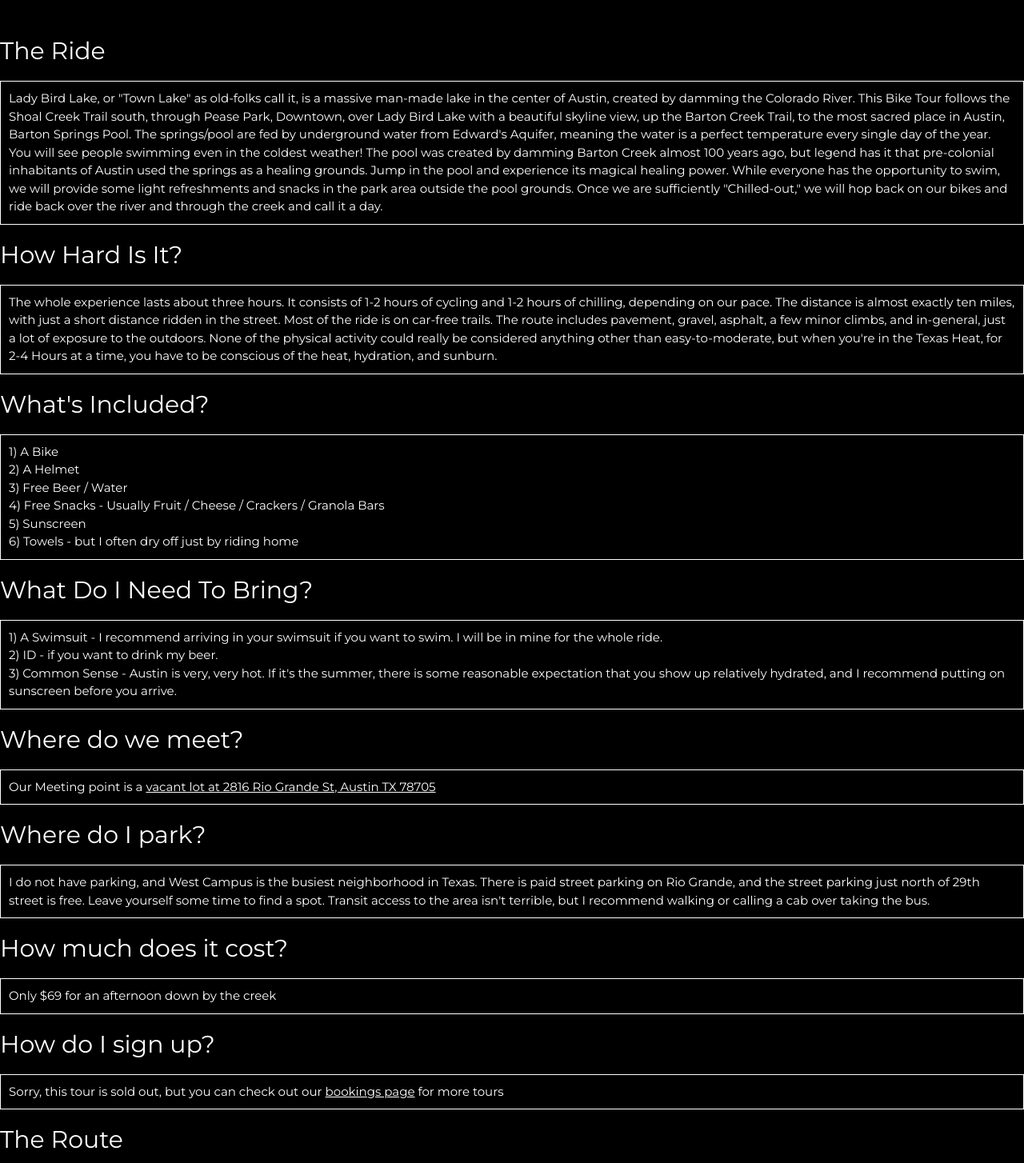
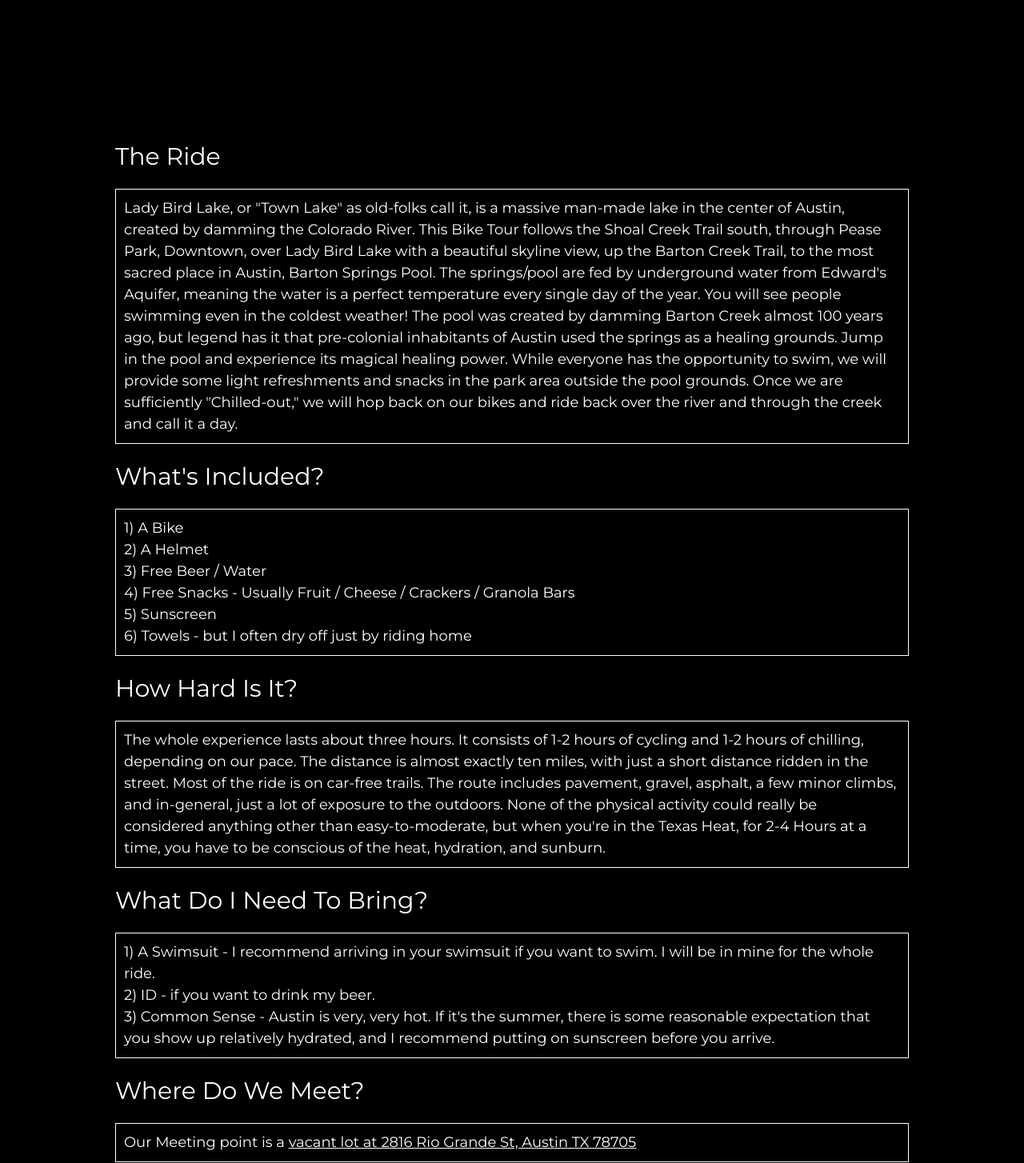
Before and after one commit to bencarneiro/biketours, a Django app: page /barton/ in a window 1280 px wide. Shown: the part 773-2227 px from the top of the page at 80% size. Run offline with Django 4.2, Linux system fonts and the light colour scheme.

Commit message:
fix css on barton page, typo on home page

```diff
--- a/app/backend/templates/barton.html
+++ b/app/backend/templates/barton.html
@@ -13,13 +13,16 @@
                 background-color: black;
                 color: white
                 }
+    p {
+        font-size:1.2rem;
+    }
     .w3-row-padding img {margin-bottom: 12px}
     /* Set the width of the sidebar to 120px */
     .w3-sidebar {width: 120px;background: #222;}
     /* Add a left margin to the "page content" that matches the width of the sidebar (120px) */
-    #main {margin-left: 120px}
+    #main {margin: 120px}
     /* Remove margins from "page content" on small screens */
-    @media only screen and (max-width: 600px) {#main {margin-left: 0}}
+    @media only screen and (max-width: 800px) {#main {margin: 0}}
     </style>
 
     <header class="w3-container w3-padding-32 w3-center w3-black" id="home">
@@ -41,6 +44,8 @@
       </header>
 
       <body class="w3-black">
+
+<div class="w3-padding-large" id="main">
         {% if confirmation %}
 
     <h2>
@@ -56,12 +61,6 @@
     </p>
 
     <h2>
-        How Hard Is It?
-    </h2>
-    <p>
-        The whole experience lasts about three hours. It consists of 1-2 hours of cycling and 1-2 hours of chilling, depending on our pace. The distance is almost exactly ten miles, with just a short distance ridden in the street. Most of the ride is on car-free trails. The route includes pavement, gravel, asphalt, a few minor climbs, and in-general, just a lot of exposure to the outdoors. None of the physical activity could really be considered anything other than easy-to-moderate, but when you're in the Texas Heat, for 2-4 Hours at a time, you have to be conscious of the heat, hydration, and sunburn.
-    </p>
-    <h2>
         What's Included?
     </h2>
     <p>
@@ -74,6 +73,12 @@
     </p>
 
     <h2>
+        How Hard Is It?
+    </h2>
+    <p>
+        The whole experience lasts about three hours. It consists of 1-2 hours of cycling and 1-2 hours of chilling, depending on our pace. The distance is almost exactly ten miles, with just a short distance ridden in the street. Most of the ride is on car-free trails. The route includes pavement, gravel, asphalt, a few minor climbs, and in-general, just a lot of exposure to the outdoors. None of the physical activity could really be considered anything other than easy-to-moderate, but when you're in the Texas Heat, for 2-4 Hours at a time, you have to be conscious of the heat, hydration, and sunburn.
+    </p>
+    <h2>
         What Do I Need To Bring?
     </h2>
     <p>
@@ -82,16 +87,19 @@
         3) Common Sense - Austin is very, very hot. If it's the summer, there is some reasonable expectation that you show up relatively hydrated, and I recommend putting on sunscreen before you arrive.
 
     </p>
-    <h2>Where do we meet?</h2>
+    <h2>Where Do We Meet?</h2>
     <p>Our Meeting point is a <a target="_blank" href="https://www.google.com/maps/place/2816+Rio+Grande+St,+Austin,+TX+78705">vacant lot at 2816 Rio Grande St, Austin TX 78705</a></p>
-    <h2>Where do I park?</h2>
+    <h2>When Do We Meet?</h2>
+    <p>Come get your waiver signed and bike seat adjusted around 10:45, so we can roll out around 11AM. The earlier you show up, the more exploring we can do</p>
+
+    <h2>Where Do I Park?</h2>
     <p>I do not have parking, and West Campus is the busiest neighborhood in Texas. There is paid street parking on Rio Grande, and the street parking just north of 29th street is free. Leave yourself some time to find a spot. Transit access to the area isn't terrible, but I recommend walking or calling a cab over taking the bus.</p>
-    <h2>How much does it cost?</h2>
+    <h2>How Much Does It Cost?</h2>
     <p>Only $69 for an afternoon down by the creek</p>
     {% if confirmation %}
-    <h2>I need more tickets</h2>
+    <h2>I Need More Tickets</h2>
     {% else %}
-    <h2>How do I sign up?</h2>
+    <h2>How Do I Sign Up?</h2>
     {% endif %}
         {% if tour.open_spots %}
         <p>For the tour on {{ tour.day|date:"l, F d, Y - hA" }}, you may register here</p>
@@ -110,6 +118,6 @@
           {% endif %}
     <h2>The Route</h2>
     <div style="overflow:hidden;position:relative;"><div style="position:relative;width:100%;padding-top:56.25%;overflow:visible;"/><iframe name="plotaroute_map_2490857" src="https://www.plotaroute.com/embedmap/2490857?units=mi" style="position:absolute;top:0;left:0;bottom:0;right:0;width:100%; height:100%;" frameborder="0" scrolling="no" allowfullscreen webkitallowfullscreen mozallowfullscreen oallowfullscreen msallowfullscreen></iframe></div></div>
-
+        </div>
 </body>
     </html>
--- a/app/backend/templates/home.html
+++ b/app/backend/templates/home.html
@@ -90,7 +90,7 @@ table, th, td {
   <div class="w3-content w3-justify w3-text-grey w3-padding-64" id="about">
     <h2 class="w3-text-light-grey">About Ben</h2>
     <hr style="width:200px" class="w3-opacity">
-    <p> I've had a lot of odd jobs. I've been a street performer, IT guy, pizza guy, waiter, cashier, software engineer, art curator, camera salesman, bong salesman, and honestly probably some other stuff. This is all just a roundabout way of saying that I'm not terriffic at holding down a normal job. <br><br>I spent a lot of time over the pandemic trying to learn python programming and other computer-boy skills. After four years of staring at the screen and beating my head against the wall, I realized all I really wanted to do was bike to the pool and smoke grass in the big Texas sun. It brings me great joy to relish in Austin's natural wonder. This company is an attempt to materialize the perfect "Austin Slacker Existence," and spend every day exploring the natural beautify of this great town.
+    <p> I've had a lot of odd jobs. I've been a street performer, IT guy, pizza guy, waiter, cashier, software engineer, art curator, camera salesman, bong salesman, and honestly probably some other stuff. This is all just a roundabout way of saying that I'm not terriffic at holding down a normal job. <br><br>I spent a lot of time over the pandemic trying to learn python programming and other computer-boy skills. After four years of staring at the screen and beating my head against the wall, I realized all I really wanted to do was bike to the pool and smoke grass in the big Texas sun. It brings me great joy to relish in Austin's natural wonder. This company is an attempt to materialize the perfect "Austin Slacker Existence," and spend every day exploring the natural beauty of this great town.
     </p>
     <!-- <img src="/static/selfie_mopac.jpg" style="width:100%"> -->
   </div>
```
